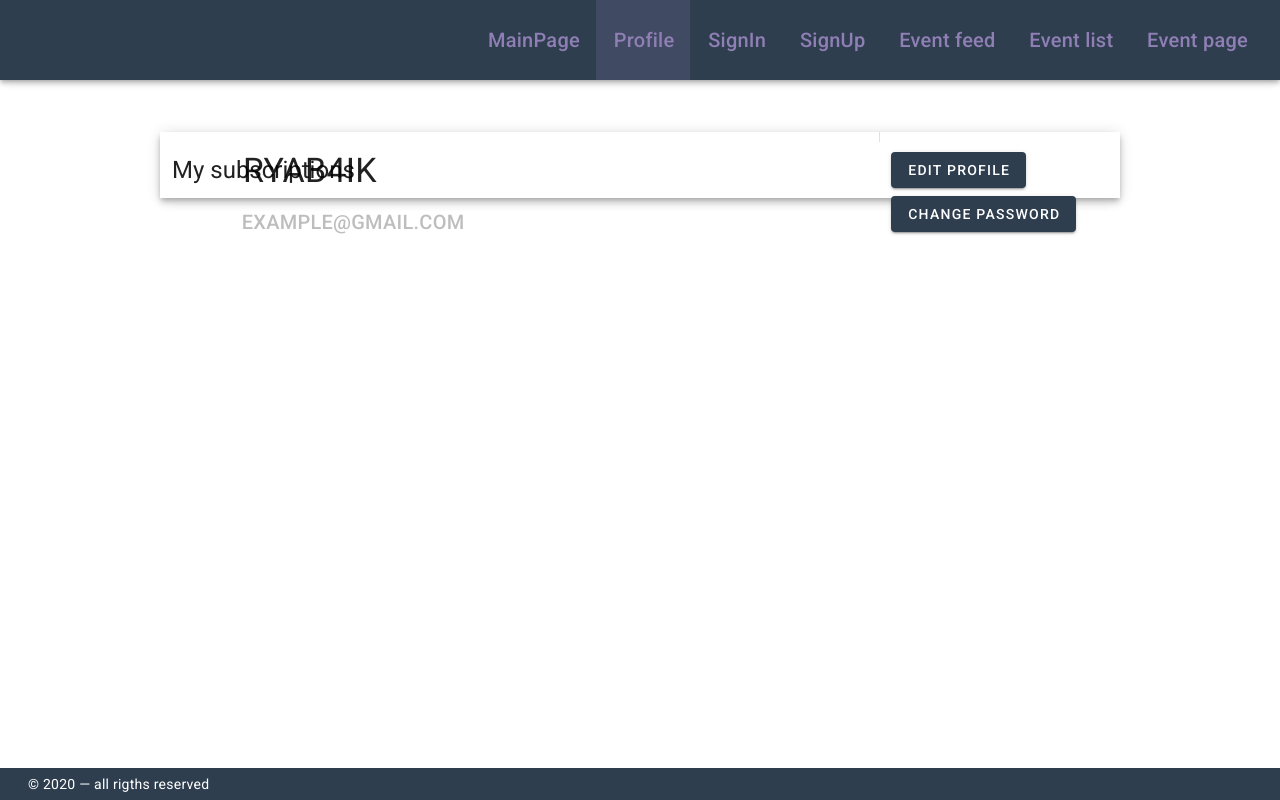
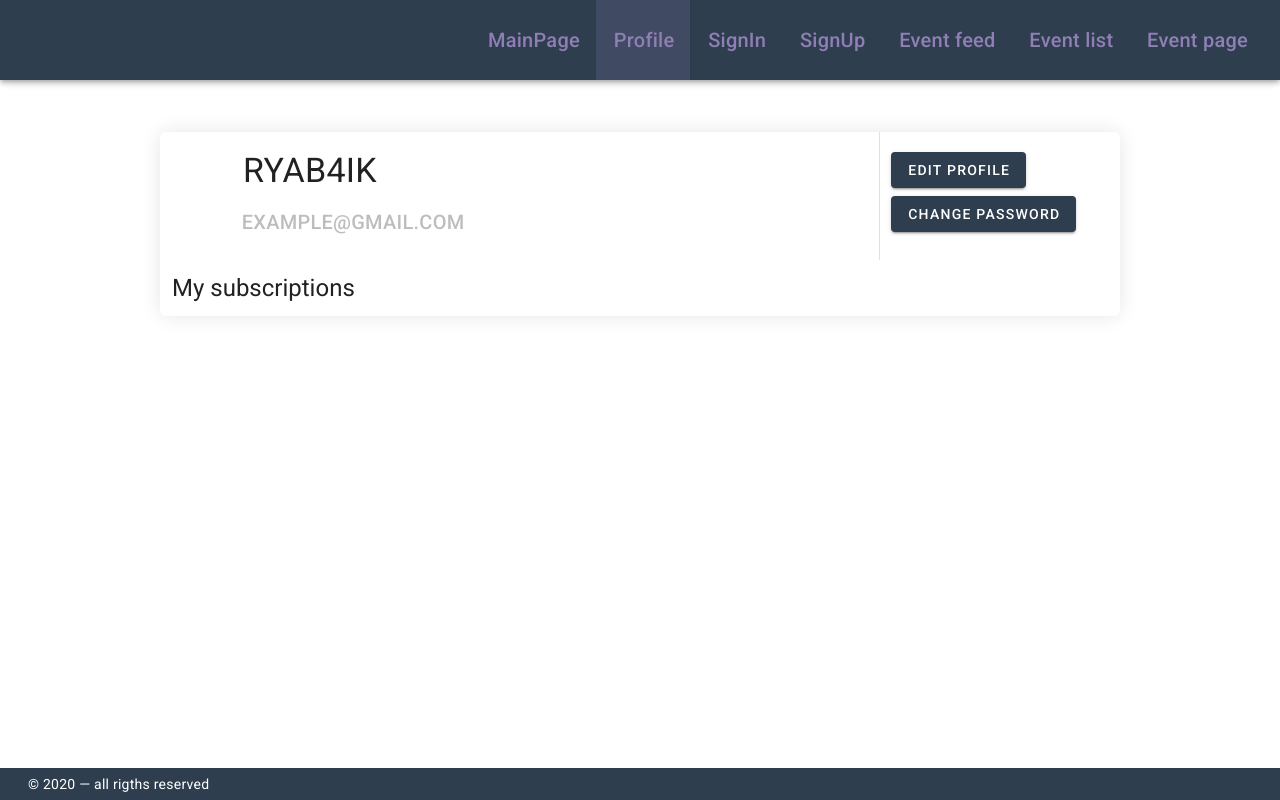
Before and after one commit to KamiMeow/EventBand, a Vue app: page /profile in a window 1280 px wide. Built offline with nearby package versions, Linux system fonts and the light colour scheme; a web font is replaced by a local one.

Commit message:
Нормальная высота

```diff
--- a/src/App.vue
+++ b/src/App.vue
@@ -41,6 +41,7 @@ export default {
 .v-expansion-panel-content,
 .v-expansion-panel::before,
 .v-expansion-panels--flat>.v-expansion-panel,
+.custom-elevation,
 .v-data-table {
   border-radius: 6px !important;
   box-shadow: 0px 0px 20px rgba(0, 0, 0, 0.1) !important;
--- a/src/views/logged/Profile.vue
+++ b/src/views/logged/Profile.vue
@@ -1,10 +1,10 @@
 <template>
   <v-container class="d-flex justify-center" fluid>
     <v-layout
-			class="elevation-5 d-flex mt-10 flex-column"
+			class="custom-elevation d-flex mt-10 flex-column"
 			style="max-width: 75vw;"
 		>
-      <v-layout style="height: 10px;">
+      <v-layout>
         <v-col class="pr-0 ma-0" cols="1">
           <v-img
 						class="pa-0 ma-0"
```
